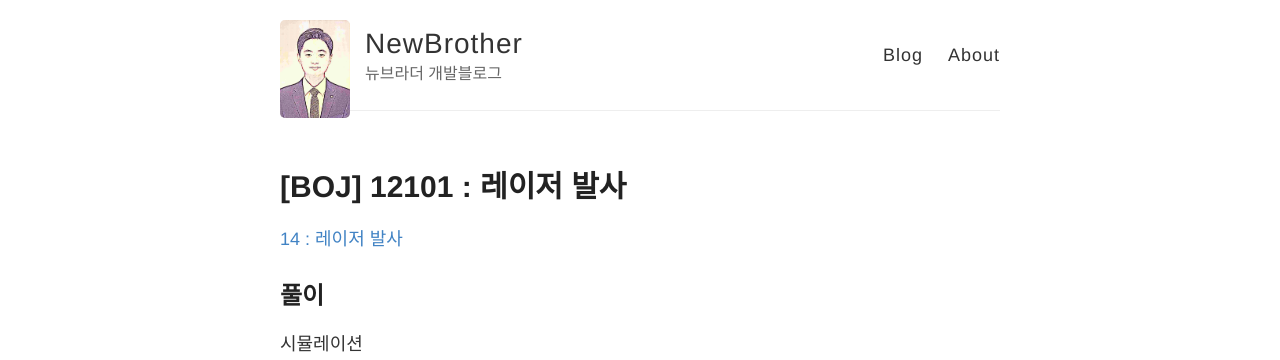
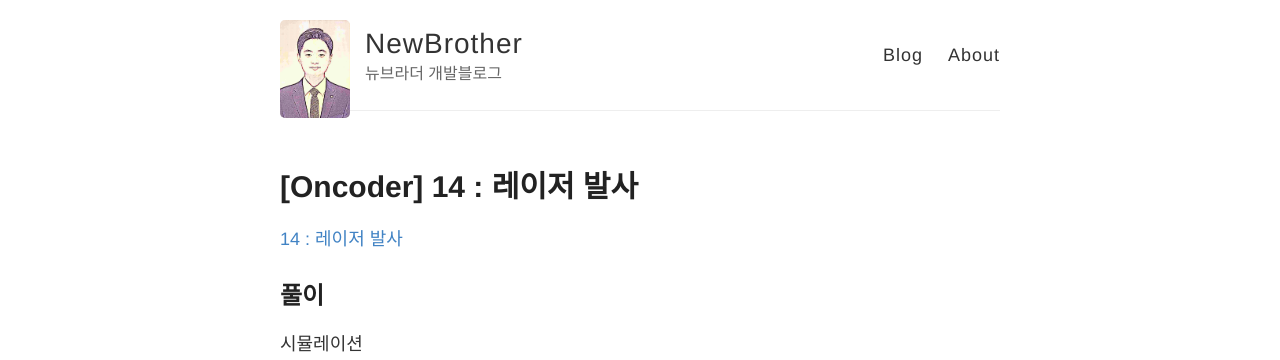
Before and after one commit to newbrother/newbrother.github.io, a Jekyll site: the page built from _posts/2019-3-17-Oncoder-14.md, in a window 1280 px wide. Shown: the top 360 px of the page. Built offline with Jekyll 4.4.1, drawn with Linux system fonts in a browser that asks for light colours.

Commit message:
Update 2019-3-17-Oncoder-14.md

```diff
--- a/_posts/2019-3-17-Oncoder-14.md
+++ b/_posts/2019-3-17-Oncoder-14.md
@@ -1,6 +1,6 @@
 ---
 layout: post
-title: '[BOJ] 12101 : 레이저 발사'
+title: '[Oncoder] 14 : 레이저 발사'
 ---
 
 [14 : 레이저 발사](https://www.oncoder.com/developer/practice/challenge)
```
